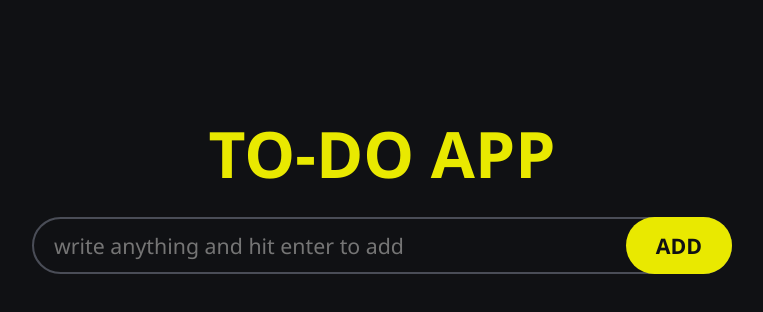
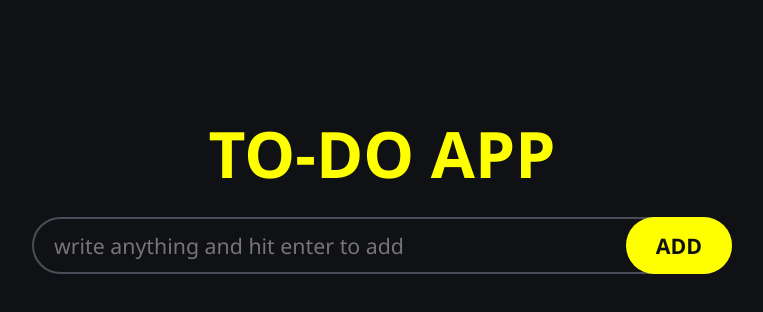
Before and after one commit to AzumaCodes/ToDoList, a plain HTML site: page index.html in a window 1280 px wide. Shown: the whole page, without its empty margins (258-1021 px from the left). Drawn offline with Linux system fonts and the light colour scheme.

Commit message:
Update style.css

```diff
--- a/style.css
+++ b/style.css
@@ -2,7 +2,7 @@
     --background: #101114;
     --primary-color: #1c1d20;
     --secondary-color: #4a4d57;
-    --accent-color: #e9e900;
+    --accent-color: #ffff00;
     --text-color: #f9f9f9;
 }
 *{
@@ -70,7 +70,7 @@ form{
     cursor: pointer;
 }
 #add-button:hover{
-    background-color: #ffff00;
+    background-color: #c7c700;
 }
 .todo{
     margin-bottom: 10px;
```
